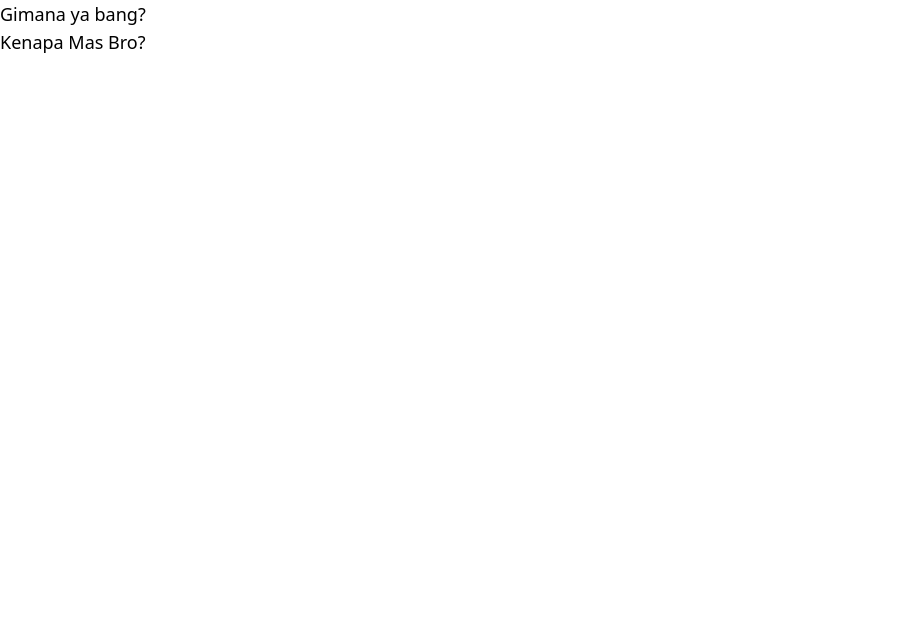
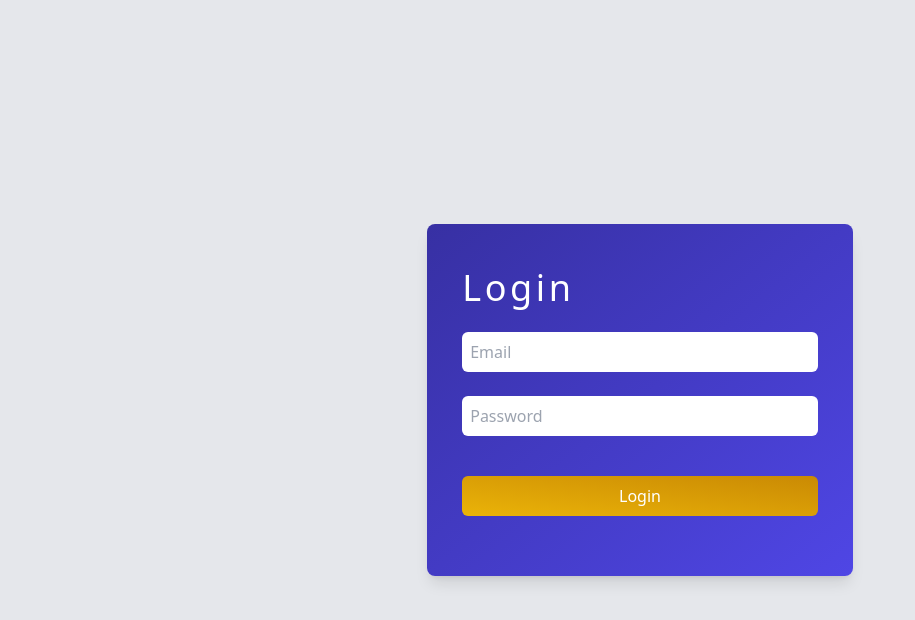
Before and after one commit to Mothy-Developer/frontend-ecommerce, a React (Vite) app: page / in a window 1280 px wide. Shown: the top 620 px of the page, without its empty margins (0-915 px from the left). Built offline with nearby package versions, Linux system fonts and the light colour scheme.

Commit message:
added Login Page and added it to App,jsx

```diff
--- a/src/App.jsx
+++ b/src/App.jsx
@@ -1,11 +1,9 @@
-import { useState } from "react";
-import reactLogo from "./assets/react.svg";
+import Login from "./assets/component/Login";
 
 export default function App() {
   return (
     <div>
-      <p className="text-lg">Gimana ya bang?</p>
-      <p className="text-lg">Kenapa Mas Bro?</p>
+      <Login/>
     </div>
   );
 }
--- /dev/null
+++ b/src/assets/component/Login.jsx
@@ -0,0 +1,41 @@
+import React from 'react';
+
+function Login() {
+    return (
+        <div className="flex h-screen bg-gray-200">
+            <div className="m-auto w-1/3 text-white flex flex-wrap justify-center shadow-lg rounded-lg bg-gradient-to-br from-indigo-800 to-indigo-600">
+                <form className="m-5 w-10/12">
+                    <h1 className="w-full text-4xl tracking-widest my-6">Login</h1>
+                    <div className="w-full my-6">
+                        <input
+                            className="p-2 rounded-md border-none w-full"
+                            type="text"
+                            placeholder="Email"
+                            name="email"
+                            required
+                        />
+                    </div>
+                    <div className="w-full my-6">
+                        <input
+                            className="p-2 rounded-md border-none w-full"
+                            type="password"
+                            placeholder="Password"
+                            name="password"
+                            required
+                        />
+                    </div>
+                    <div className="w-full my-10">
+                        <button
+                            type="submit"
+                            className="p-2 rounded-md bg-gradient-to-tr from-yellow-500 to-yellow-600 text-white w-full"
+                        >
+                            Login
+                        </button>
+                    </div>
+                </form>
+            </div>
+        </div>
+    );
+}
+
+export default Login;
```
